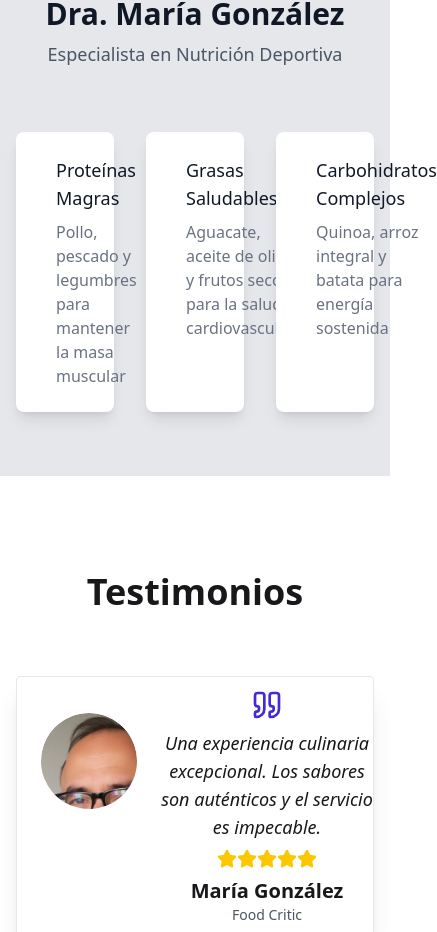
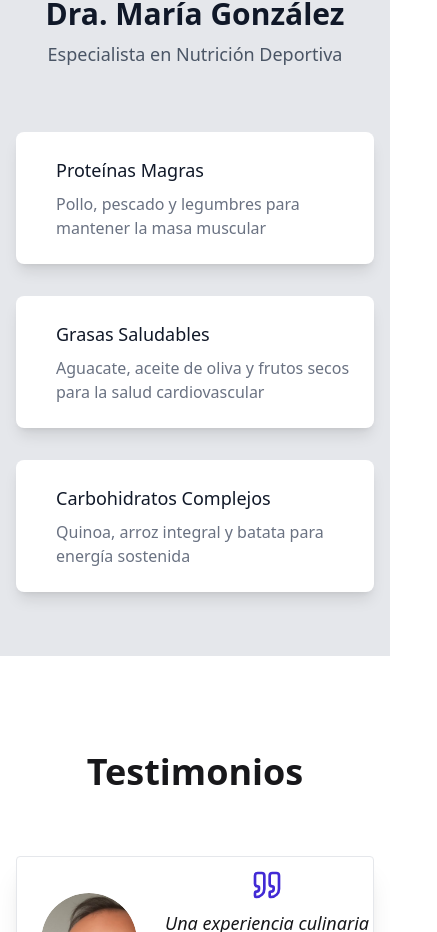
Before and after one commit to JoseSojo/Come-Saludable-Demo, a React (Vite) app: page / in a window 390 px wide. Shown: the part 988-1920 px from the top of the page, 437 px wide, since content can reach past the window. Built offline with nearby package versions, Linux system fonts and the light colour scheme.

Commit message:
edit title

```diff
--- a/index.html
+++ b/index.html
@@ -7,7 +7,7 @@
 
 
 
-    <title>Vite + React + TS</title>
+    <title>Come Saludable</title>
   </head>
   <body>
     <div id="root"></div>
--- a/src/components/recomendation.tsx
+++ b/src/components/recomendation.tsx
@@ -78,7 +78,7 @@
           </motion.div>
 
           <div className="mt-12 lg:mt-0 ">
-            <div className="grid grid-cols-3 gap-8">
+            <div className="grid grid-cols-1 lg:grid-cols-3 gap-8">
               {recommendations.map((item, index) => (
                 <motion.div
                   key={index}
```
